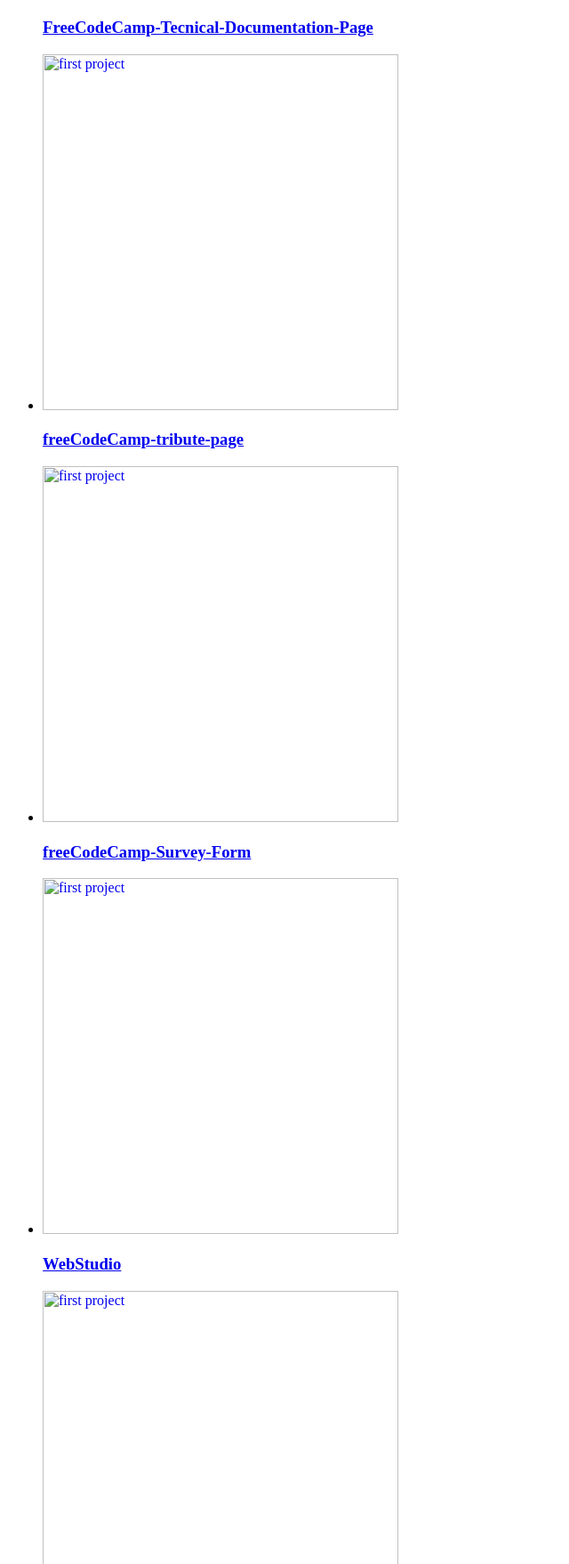
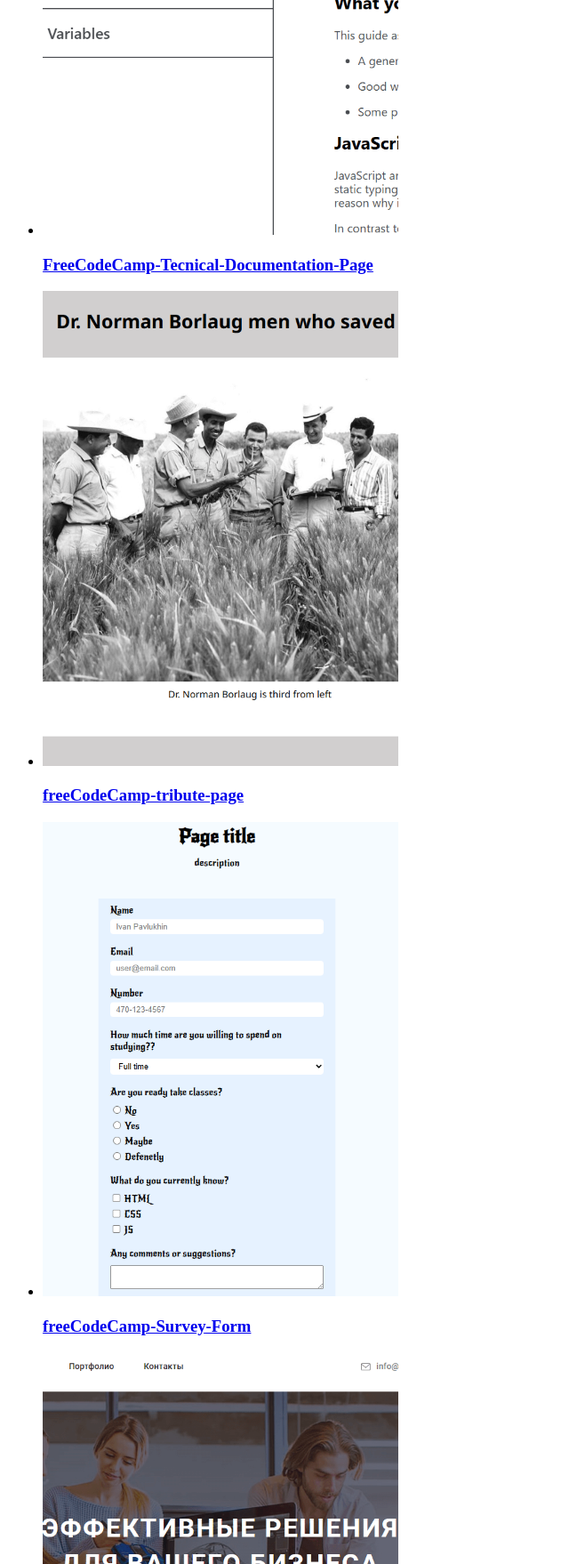
Before and after one commit to Ivan-Pavlukhin/FreeCodeCamp-Portfolio, a plain HTML site: page index.html in a window 1280 px wide. Shown: the part 1042-2800 px from the top of the page at 89% size, without its empty margins (0-640 px from the left). Drawn offline with Linux system fonts and the light colour scheme; the site is published under a folder, as on GitHub Pages, so addresses that start at the root find nothing.

Commit message:
fixed path for imges

```diff
--- a/index.html
+++ b/index.html
@@ -20,43 +20,43 @@
         <li>
           <a id="profile-link" href="https://ivan-pavlukhin.github.io/FreeCodeCamp-Page-Landing-Product"
                                                                                                                                   target="_blank">
-            <img src="/images/projects/landing_product.png" alt="first project" width="400px">
+            <img src="images/projects/landing_product.png" alt="first project" width="400px">
             <h3>FreeCodeCamp-Page-Landing-Product</h3>
           </a>
         </li>
         <li>
           <a href="https://ivan-pavlukhin.github.io/FreeCodeCamp-Tecnical-Documentation-Page/" target="_blank">
-            <img src="/images/projects/technical_documentation.png" alt="first project" width="400px">
+            <img src="images/projects/technical_documentation.png" alt="first project" width="400px">
             <h3>FreeCodeCamp-Tecnical-Documentation-Page</h3>
           </a>
         </li>
         <li>
           <a href="https://ivan-pavlukhin.github.io/freeCodeCamp-tribute-page/" target="_blank">
-            <img src="/images/projects/tribute_page.png" alt="first project" width="400px">
+            <img src="images/projects/tribute_page.png" alt="first project" width="400px">
             <h3>freeCodeCamp-tribute-page</h3>
           </a>
         </li>
         <li>
           <a href="https://ivan-pavlukhin.github.io/freeCodeCamp-Survey-Form/" target="_blank">
-            <img src="/images/projects/survey_form.png" alt="first project" width="400px">
+            <img src="images/projects/survey_form.png" alt="first project" width="400px">
             <h3>freeCodeCamp-Survey-Form</h3>
           </a>
         </li>
         <li>
           <a href="https://ivan-pavlukhin.github.io/goit-markup-hw-08/#contacts" target="_blank">
-            <img src="/images/projects/WebStudio.png" alt="first project" width="400px">
+            <img src="images/projects/WebStudio.png" alt="first project" width="400px">
             <h3>WebStudio</h3>
           </a>
         </li>
         <li>
           <a href="https://ivan-pavlukhin.github.io/Smart-home/" target="_blank">
-            <img src="/images/projects/smart_home.png" alt="first project" width="400px">
+            <img src="images/projects/smart_home.png" alt="first project" width="400px">
             <h3>Smart-home</h3>
           </a>
         </li>
         <li>
           <a href="https://ivan-pavlukhin.github.io/Swimming/" target="_blank">
-            <img src="/images/projects/swimming.png" alt="first project" width="400px">
+            <img src="images/projects/swimming.png" alt="first project" width="400px">
             <h3>Swimming</h3>
           </a>
         </li>
```
